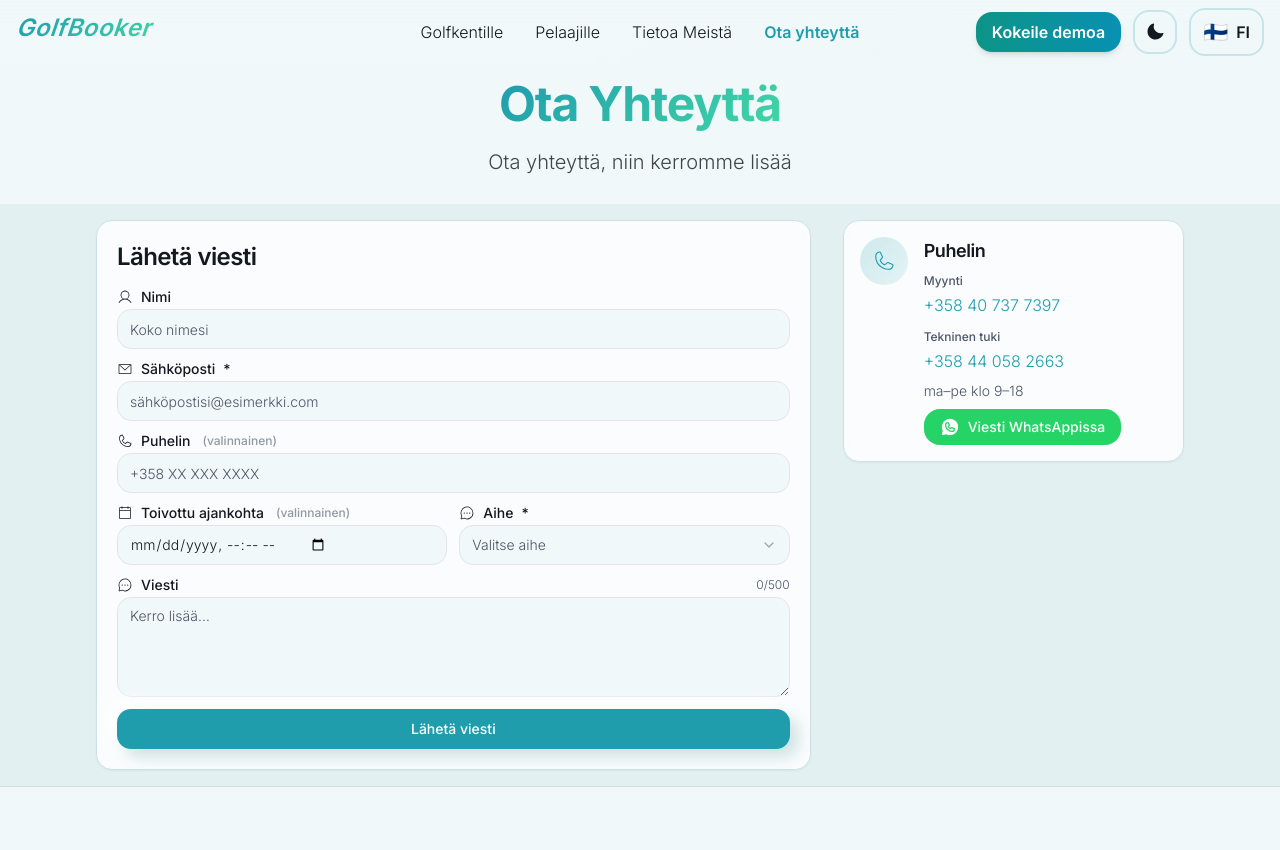
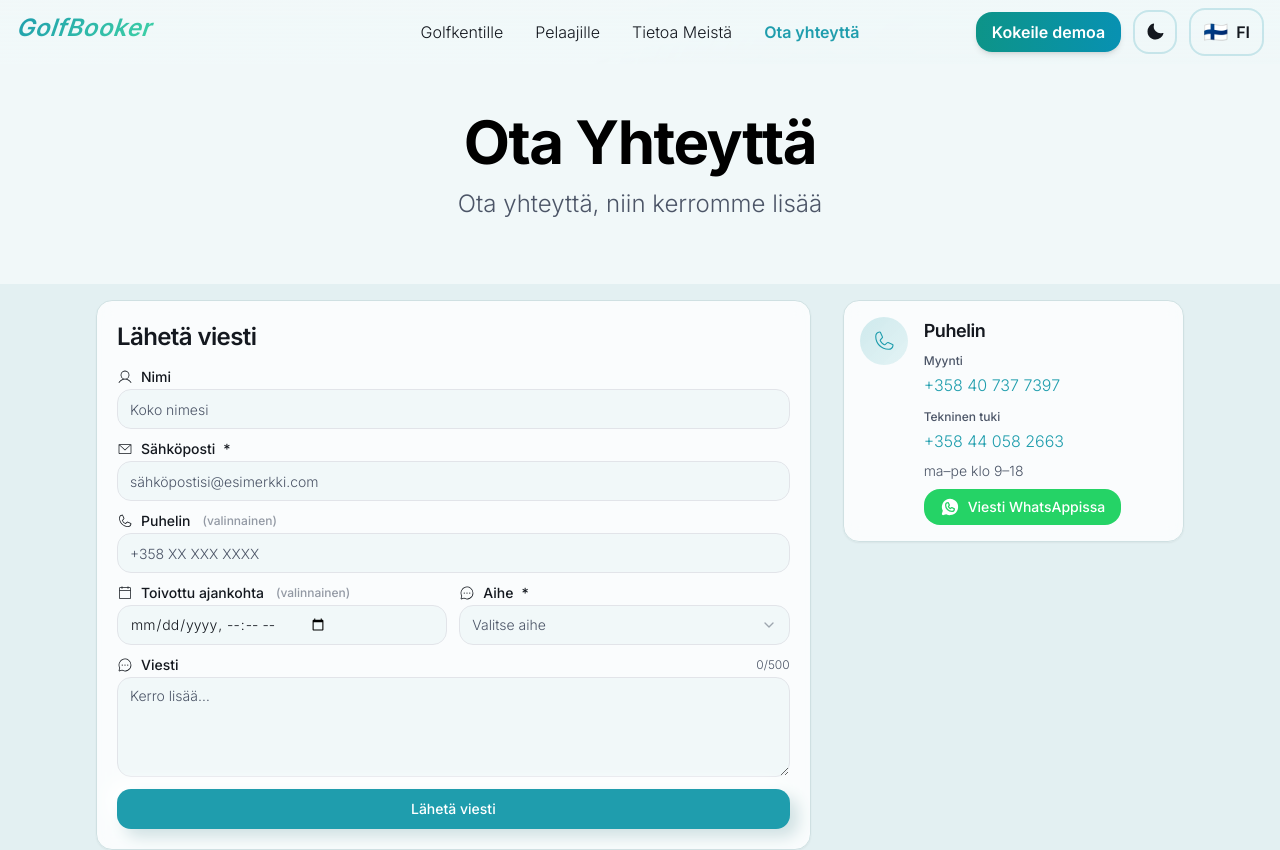
Before and after one commit to tosialpha/golfbooker-web, a React (Vite) app: page /contact in a window 1280 px wide. Shown: the top 850 px of the page. Built offline with nearby package versions, Linux system fonts and the light colour scheme; the HTML template or start-up script is replaced by a standard one.

Commit message:
Redesign contact page header with better typography and spacing

```diff
--- a/src/pages/Contact.tsx
+++ b/src/pages/Contact.tsx
@@ -235,18 +235,18 @@ const Contact = () => {
 
       <main className="pt-16 pb-0">
         {/* Header Section */}
-        <section className="py-4 px-4 bg-background">
+        <section className="py-8 md:py-12 px-4 bg-background">
         <div className="container mx-auto max-w-6xl">
           <motion.div
             initial={{ opacity: 0, y: 30 }}
             animate={{ opacity: 1, y: 0 }}
             transition={{ duration: 0.6 }}
-            className="text-center mb-3"
+            className="text-center mb-4"
           >
-            <h1 className="text-4xl md:text-5xl font-bold mb-3 text-gradient leading-[1.3] pb-1">
+            <h1 className="text-4xl md:text-5xl lg:text-6xl font-bold mb-4 text-black dark:text-white">
               {t('contact.title')}
             </h1>
-            <p className="text-lg md:text-xl text-foreground/80">
+            <p className="text-xl md:text-2xl text-muted-foreground max-w-2xl mx-auto">
               {t('contact.subtitle')}
             </p>
           </motion.div>
```
